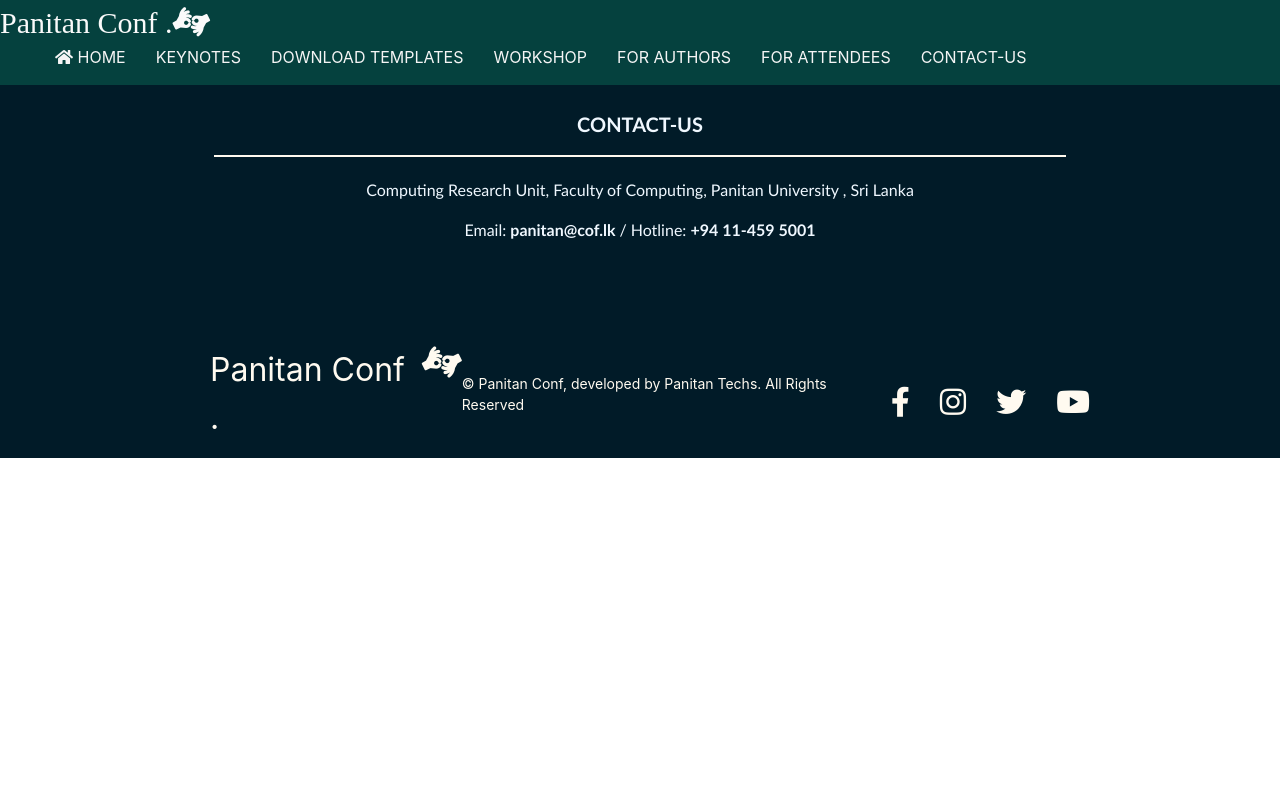
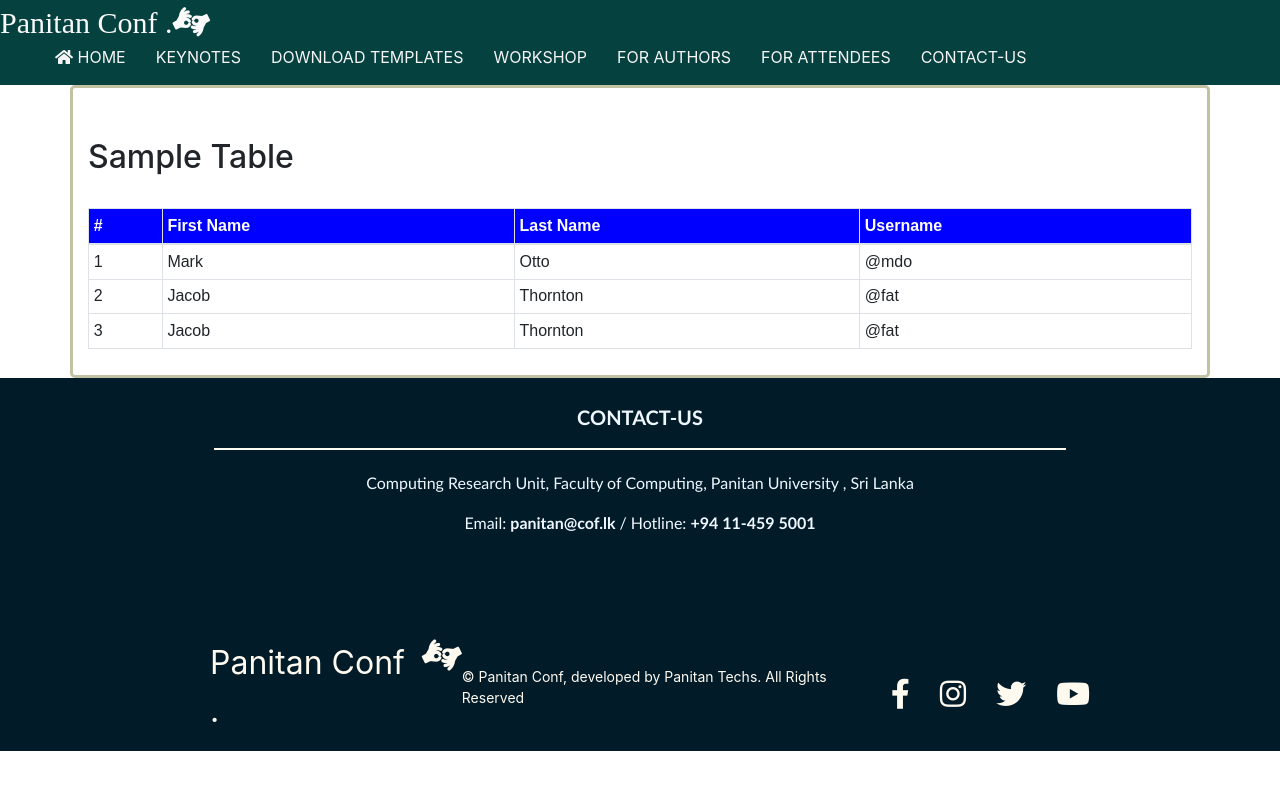
Before and after one commit to Malindu-Upendra/2021_S1_REG_WE_29_AF_Conference_Project, a React (Create React App) app in the folder client/: page /admin/attendees in a window 1280 px wide. Shown: the top 790 px of the page. Built offline with nearby package versions, Linux system fonts and the light colour scheme.

Commit message:
Attendees Retrieve

```diff
--- a/client/src/components/Section.jsx
+++ b/client/src/components/Section.jsx
@@ -7,6 +7,9 @@
 // import Dashboard from "./pages/Reviewer/Dashboard";
 import ViewUploadResearchPapers from "./pages/Reviewer/ViewUploadResearchPapers";
 import ViewWorkShop from "./pages/Reviewer/ViewWorkShop";
+import Attendees from "./pages/Admin/Attendees/Attendees.jsx";
+import NavBar from "./pages/Admin/Navbar";
+
 
 export class Section extends Component{
 
@@ -21,6 +24,8 @@
                 <Route path="/payment" component={Payment} exact />
                 <Route path="/researchPaper" component={ViewUploadResearchPapers} exact />
                 <Route path="/workshop" component={ViewWorkShop} exact />
+                <Route path="/admin/attendees" component={Attendees} exact />
+                <Route path="/admin/navbar" component={NavBar} exact />
                 {/*<Route path="/ReviewerDashboard" component={Dashboard} exact />*/}
             </section>
         )
--- /dev/null
+++ b/client/src/components/pages/Admin/Attendees/Attendees.jsx
@@ -0,0 +1,50 @@
+import { Component } from "react";
+import { Table } from "react-bootstrap";
+//import axios from "axios";
+
+export class Attendees extends Component {
+
+
+    render() {
+        return (
+            <div className="container" style={{ paddingTop: '50px' }}>
+
+                <h2>Sample Table</h2><br/>
+
+                <Table style={{fontFamily: "Arial", padding: "10px"}} bordered hover size="sm">
+                    <thead>
+                    <tr style={{backgroundColor: "blue", color: 'white'}}>
+                        <th>#</th>
+                        <th>First Name</th>
+                        <th>Last Name</th>
+                        <th>Username</th>
+                    </tr>
+                    </thead>
+                    <tbody>
+                    <tr>
+                        <td>1</td>
+                        <td>Mark</td>
+                        <td>Otto</td>
+                        <td>@mdo</td>
+                    </tr>
+                    <tr>
+                        <td>2</td>
+                        <td>Jacob</td>
+                        <td>Thornton</td>
+                        <td>@fat</td>
+                    </tr>
+                    <tr>
+                        <td>3</td>
+                        <td>Jacob</td>
+                        <td>Thornton</td>
+                        <td>@fat</td>
+                    </tr>
+                    </tbody>
+                </Table>
+            </div>
+        )
+    }
+
+}
+
+export default Attendees;
--- a/client/src/components/pages/Admin/SidebarData.js
+++ b/client/src/components/pages/Admin/SidebarData.js
@@ -11,8 +11,8 @@
         cName: 'nav-text'
     },
     {
-        title: 'Contact US',
-        path: '/',
+        title: 'Attendees',
+        path: '/admin/attendees',
         cName: 'nav-text'
     },
     {
```
